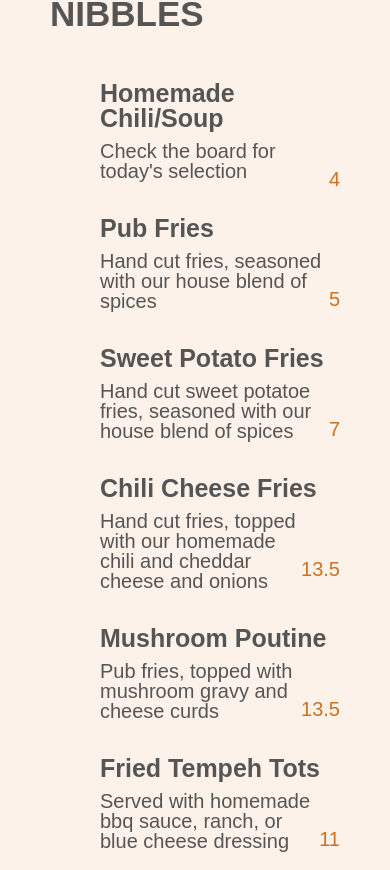
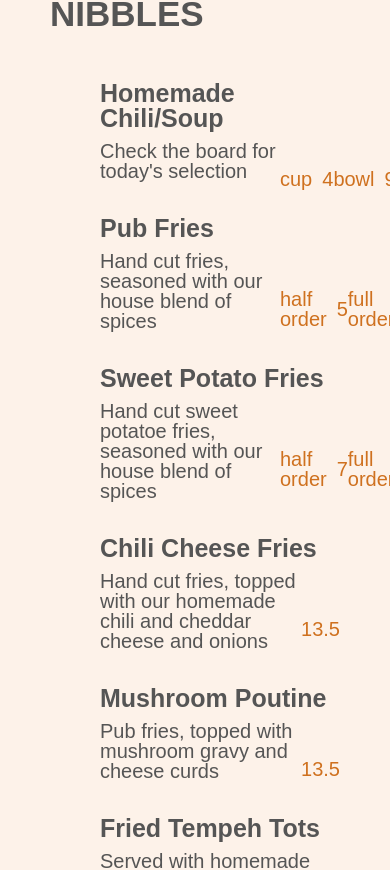
Before and after one commit to missstaff/The3LeggedCrane, a React (Create React App) app: page / in a window 390 px wide. Shown: the part 5746-6616 px from the top of the page. Built offline with nearby package versions, Linux system fonts and the light colour scheme.

Commit message:
mobile nav? and media queries are needed

```diff
--- a/src/CSS/Events.css
+++ b/src/CSS/Events.css
@@ -3,7 +3,7 @@
     background-color: #fdf2e9;
     display: flex;
     margin: 0 0 2rem;
-    margin-bottom: 10rem;
+    margin-bottom: 5rem;
     padding: 2rem;
     width: "100%";
 }
--- a/src/Components/Brews.js
+++ b/src/Components/Brews.js
@@ -12,7 +12,6 @@ const Brews = () => {
   const [brews, setBrews] = useState([]);
 
   useEffect(() => {
-    const items = [];
     getFilterdItems(DATA, setBrews, "beverage");
   }, [brews.length]);
 
--- a/src/Components/Layout/Navigation.js
+++ b/src/Components/Layout/Navigation.js
@@ -28,12 +28,12 @@ const Navigation = () => {
 
         <header className="header">
 
-            <h1 className="site-title">{siteTitle}</h1>
+            <h1 id="home" className="site-title">{siteTitle}</h1>
 
             <nav className="main-nav">
                 <ul className="main-nav-list">
                     <li>
-                        <a href="#" className="main-nav-link">HOME</a>
+                        <a href="#home" className="main-nav-link">HOME</a>
                     </li>
                     <li>
                         <a href="#about" className="main-nav-link">ABOUT</a>
--- a/src/Components/Vittles.js
+++ b/src/Components/Vittles.js
@@ -16,21 +16,21 @@ const Vittles = () => {
     useEffect(() => {
 
         if (!dessertsSpecials.length) {
-          getMenu(MENU, setDessertsSpecials, "desserts");
+            getMenu(MENU, setDessertsSpecials, "desserts");
         }
     }, [dessertsSpecials.length]);
 
 
     useEffect(() => {
         if (!kidsBaskets.length) {
-           getMenu(MENU, setKidsBaskets, "kids");
+            getMenu(MENU, setKidsBaskets, "kids");
         }
     }, [kidsBaskets.length]);
 
 
     useEffect(() => {
         if (!nibbles.length) {
-           getMenu(MENU, setNibbles, "nibbles");
+            getMenu(MENU, setNibbles, "nibbles");
         }
     }, [nibbles.length]);
 
@@ -42,7 +42,21 @@ const Vittles = () => {
                 <h4 className="vittle-title">{item.name}</h4>
                 <div className="vittles-description-container">
                     <p className="vittles-description">{item.description}</p>
-                    <p className="vittles-price">{item.price[0]}</p>
+                    {item.price.length > 1 ?
+                        (<div style={{ alignItems: "center", display: "flex", flexDirection: "row", justifyContent: "space-between", width: "25%" }}>
+                            <div style={{ alignItems: "center", display: "flex", flexDirection: "row", justifyContent: "space-between" }}>
+                                <p className="vittles-price" style={{marginRight: 10}}>{item.size[0]}</p>
+                                <p className="vittles-price">{item.price[0]}</p>
+                            </div>
+
+                            <div style={{ alignItems: "center", display: "flex", flexDirection: "row", justifyContent: "space-between" }}>
+                                <p className="vittles-price" style={{marginRight: 10}}>{item.size[1]}</p>
+                                <p className="vittles-price">{item.price[1]}</p>
+                            </div>
+                        </div>)
+                        :
+                        (<p className="vittles-price">{item.price[0]}</p>)
+                    }
                 </div>
             </div>
         );
```
